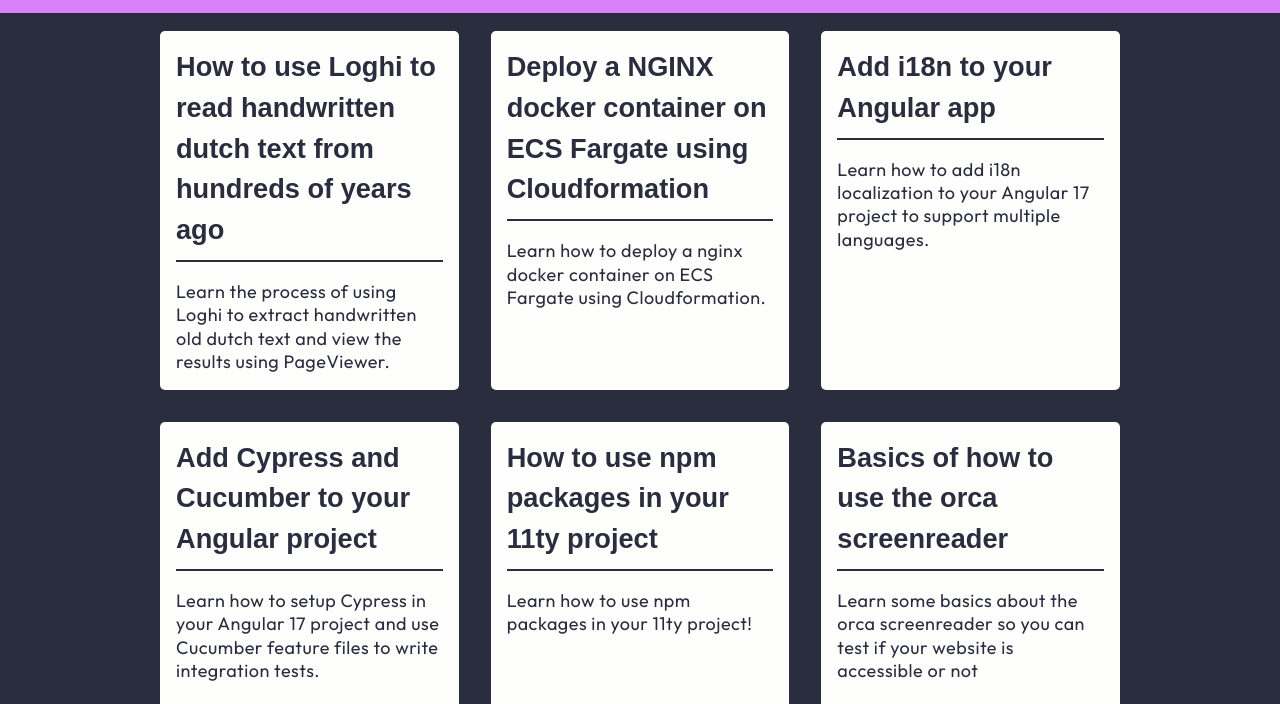
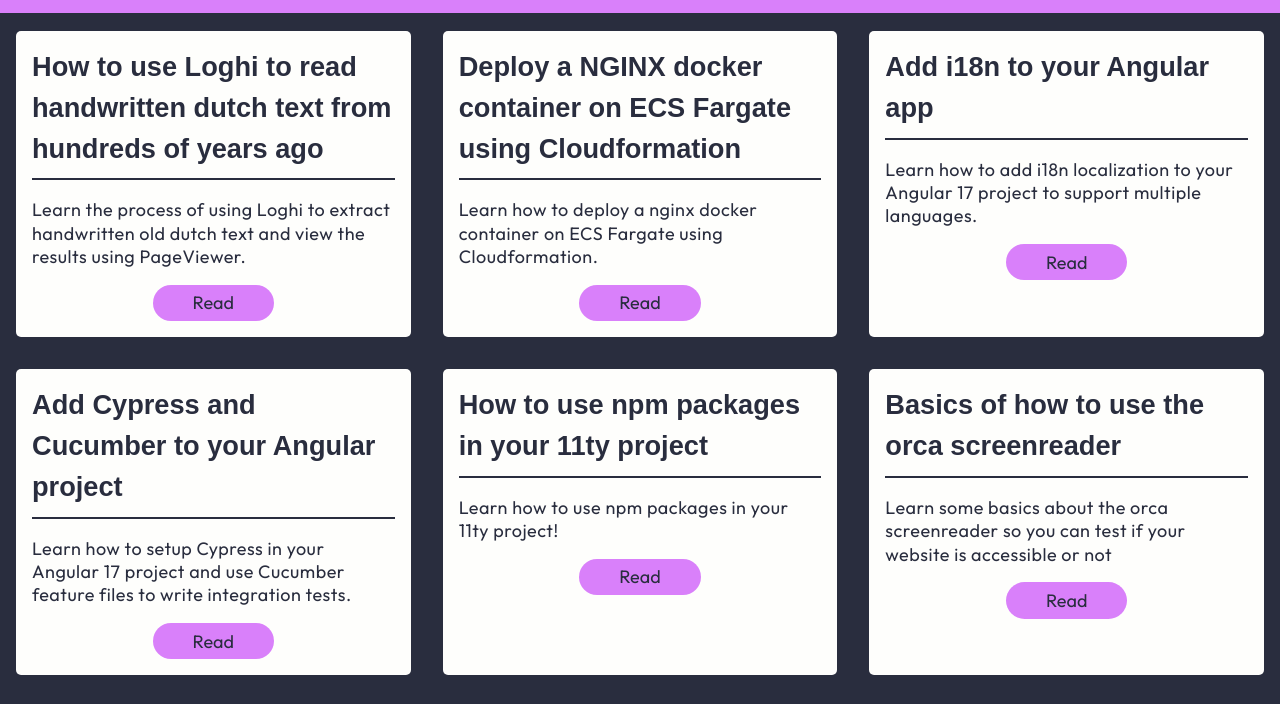
Before and after one commit to JanAbe/blog, an Eleventy site: page src/blog.njk in a window 1280 px wide. Shown: the part 67-771 px from the top of the page. Built offline with nearby package versions, Linux system fonts and the light colour scheme; Eleventy itself is replaced by a stand-in of ours; files that its build step writes are made by us from their sources.

Commit message:
Fix small issues

```diff
--- a/src/blog.njk
+++ b/src/blog.njk
@@ -12,6 +12,10 @@ title: "Blog"
                 <a href="/posts/{{ item.data.name }}" class="card__title">{{ item.data.title }}</a>
                 <hr class="black-hr"/>
                 <p>{{ item.data.description }}</p>
+
+                <div class="card__view-link__wrapper">
+                  <a href="/posts/{{ item.data.name }}" class="card__view-link">Read</a>
+                </div>
             </div>
         </li>
         {% endfor %}
--- a/src/css/blog.css
+++ b/src/css/blog.css
@@ -9,6 +9,8 @@
     gap: 2rem;
     list-style-type: none;
     padding: 0;
+    margin-inline: 1rem;
+    grid-template-columns: 1fr 1fr;
 }
 
 .card {
@@ -17,7 +19,6 @@
     border-radius: 5px;
     padding: 1rem;
     height: 100%;
-    max-width: 20rem;
 }
 
 .card__title {
@@ -35,9 +36,24 @@
     text-underline-position: under;
 }
 
-@media (min-width:50em) {
+.card__view-link__wrapper {
+    margin-top: 1rem;
+    display: flex;
+    justify-content: center;
+}
+
+.card__view-link {
+    text-decoration: none;
+    padding: .3rem 2.5rem;
+    background-color: var(--flat-purple);
+    border-radius: 25px;
+    color: var(--off-black);
+    text-align: center;
+}
+
+@media (min-width:60em) {
     .cards {
-        max-width: 60rem;
+        max-width: 80rem;
         grid-template-columns: 1fr 1fr 1fr;
         grid-auto-rows: 1fr;
     }
--- a/src/css/bundle.css
+++ b/src/css/bundle.css
@@ -113,8 +113,8 @@ article {
 
 
     .content {
-        margin: auto;
-        padding: 1rem;
+        padding: 2rem;
+        max-width: 100%;
     }
 }
 
@@ -183,6 +183,7 @@ table > tbody > tr > td:nth-child(2) {
 
         .content {
             width: var(--width-content);
+            margin: auto;
         }
     }
 
```
